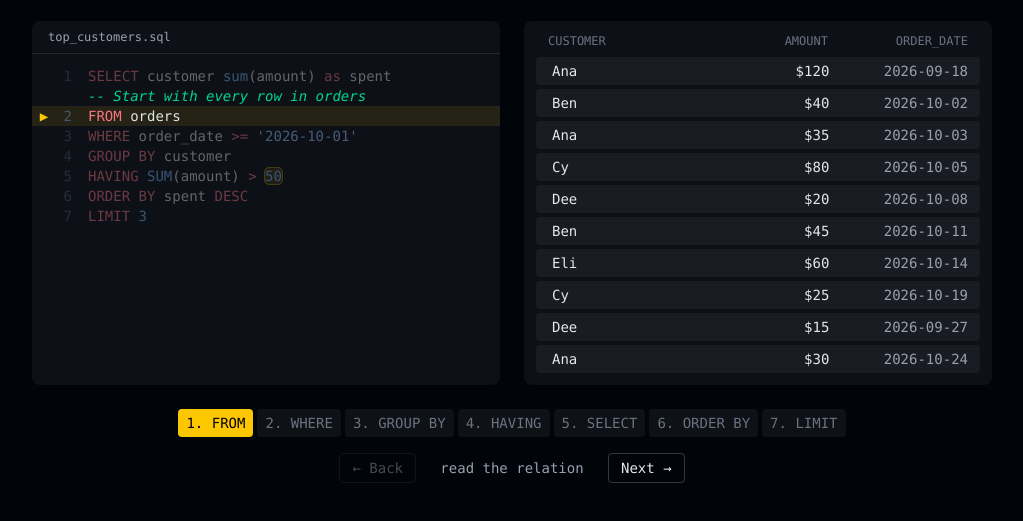
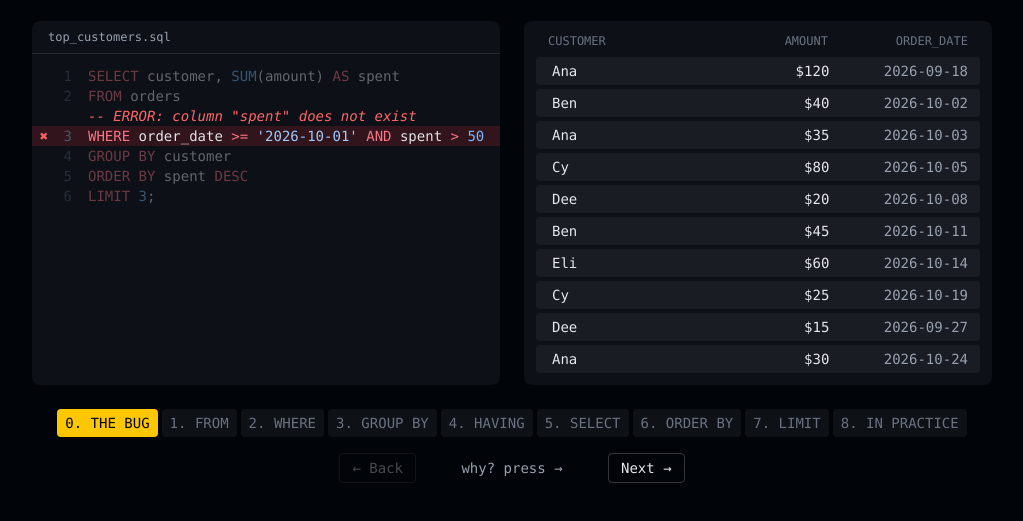
Before and after one commit to hafsabits/sql-order-blog, an Astro site: page /posts/sql-order in a window 1280 px wide. Shown: the part 127-648 px from the top of the page, without its empty margins (128-1151 px from the left). Built offline with nearby package versions, Linux system fonts and the light colour scheme; Astro itself is replaced by a stand-in of ours.

Commit message:
Add logical vs physical order ending step

```diff
--- a/src/components/sql-order/Controls.tsx
+++ b/src/components/sql-order/Controls.tsx
@@ -3,8 +3,10 @@ import { STEPS, type StepId } from "../../lib/sql-order/steps";
 const LAST_INDEX = STEPS.length - 1;
 
 const LABELS: Record<StepId, string> = {
+    intro: "THE BUG",
     from: "FROM", where: "WHERE", groupBy: "GROUP BY", having: "HAVING",
     select: "SELECT", orderBy: "ORDER BY", limit: "LIMIT",
+    practice: "IN PRACTICE",
 };
 
 type Props = {
@@ -37,7 +39,7 @@ export default function Controls({
                             : "bg-white/5 text-gray-500"
                         }`}
                         >
-              {i + 1}. {LABELS[s.id]}
+                        {i}. {LABELS[s.id]}
                     </button>
                 </li>
                 ))}
--- a/src/components/sql-order/QueryStepper.tsx
+++ b/src/components/sql-order/QueryStepper.tsx
@@ -9,12 +9,18 @@ import { runQuery, DEFAULT_PARAMS } from "../../lib/sql-order/engine";
 const LAST = STEPS.length - 1;
 const HAVING_INDEX = STEPS.findIndex((s) => s.id === "having");
 
-export default function QueryStepper({ tokens }: { tokens: ThemedToken[][] }) {
+type Props = {
+  tokens: ThemedToken[][];       // the correct query
+  brokenTokens: ThemedToken[][]; // the step-0 query with the bug
+};
+
+export default function QueryStepper({ tokens, brokenTokens }: Props) {
   const [index, setIndex] = useState(0);
   const [params, setParams] = useState(DEFAULT_PARAMS);
 
   const states = useMemo(() => runQuery(params), [params]);
   const step = STEPS[index];
+  const isIntro = step.id === "intro";
 
   const back = () => setIndex((i) => Math.max(0, i - 1));
   const next = () => setIndex((i) => Math.min(LAST, i + 1));
@@ -34,14 +40,19 @@ export default function QueryStepper({ tokens }: { tokens: ThemedToken[][] }) {
     <div className="flex flex-col gap-6">
       <div className="grid gap-6 md:grid-cols-2">
         <SqlPane
-          tokens={tokens}
+          tokens={isIntro ? brokenTokens : tokens}
           activeLine={step.line}
           comment={step.comment}
-          live={{
-            line: STEPS[HAVING_INDEX].line,
-            match: String(DEFAULT_PARAMS.minTotal),
-            value: String(params.minTotal),
-          }}
+          error={isIntro}
+          live={
+            isIntro
+              ? undefined
+              : {
+                  line: STEPS[HAVING_INDEX].line,
+                  match: String(DEFAULT_PARAMS.minTotal),
+                  value: String(params.minTotal),
+                }
+          }
         />
         <TablePane state={states[step.id]} />
       </div>
--- a/src/components/sql-order/SqlPane.tsx
+++ b/src/components/sql-order/SqlPane.tsx
@@ -5,9 +5,10 @@ type Props = {
   activeLine: number;
   comment: string;
   live?: { line: number; match: string; value: string }; // a token to swap live
+  error?: boolean; // show the active line as an error (step 0)
 };
 
-export default function SqlPane({ tokens, activeLine, comment, live }: Props) {
+export default function SqlPane({ tokens, activeLine, comment, live, error }: Props) {
   return (
     <div className="overflow-hidden rounded-lg bg-[#0d1117] font-mono text-sm">
       {/* Editor tab bar */}
@@ -22,13 +23,19 @@ export default function SqlPane({ tokens, activeLine, comment, live }: Props) {
             <div key={i}>
               {/* The explanation appears as a comment above the active line */}
               {active && (
-                <div className="pl-14 pr-4 italic text-emerald-400">{comment}</div>
+                <div className={`pl-14 pr-4 italic ${error ? "text-red-400" : "text-emerald-400"}`}>
+                  {comment}
+                </div>
               )}
 
-              <div className={`flex ${active ? "bg-yellow-400/10" : "opacity-40"}`}>
-                {/* Gutter: debugger arrow + line number */}
-                <span className="w-6 shrink-0 text-center text-yellow-400">
-                  {active ? "▶" : ""}
+              <div
+                className={`flex ${
+                  active ? (error ? "bg-red-500/15" : "bg-yellow-400/10") : "opacity-40"
+                }`}
+              >
+                {/* Gutter: debugger arrow (or error mark) + line number */}
+                <span className={`w-6 shrink-0 text-center ${error ? "text-red-400" : "text-yellow-400"}`}>
+                  {active ? (error ? "✖" : "▶") : ""}
                 </span>
                 <span className="w-6 shrink-0 select-none pr-2 text-right text-gray-600">
                   {i + 1}
--- a/src/lib/sql-order/engine.ts
+++ b/src/lib/sql-order/engine.ts
@@ -46,6 +46,7 @@ export function runQuery(p: QueryParams): Record<StepId, TableState> {
     const limited   = sorted.slice(0, p.limit);
 
     return {
+        intro:   { kind: "rows",   rows: fromRows },
         from:    { kind: "rows",   rows: fromRows },
         where:   { kind: "rows",   rows: whereRows },
         groupBy: { kind: "groups", groups },
@@ -53,5 +54,6 @@ export function runQuery(p: QueryParams): Record<StepId, TableState> {
         select:  { kind: "result", rows: selected },
         orderBy: { kind: "result", rows: sorted },
         limit:   { kind: "result", rows: limited },
+        practice: { kind: "result", rows: limited },
     };
 }
--- a/src/lib/sql-order/steps.ts
+++ b/src/lib/sql-order/steps.ts
@@ -1,30 +1,41 @@
-// written order
+// The query as it's WRITTEN, one clause per line.
 export const QUERY_LINES = [
-    "SELECT customer sum(amount) as spent",
+    "SELECT customer, SUM(amount) AS spent",
     "FROM orders",
     "WHERE order_date >= '2026-10-01'",
     "GROUP BY customer",
     "HAVING SUM(amount) > 50",
     "ORDER BY spent DESC",
-    "LIMIT 3",
+    "LIMIT 3;",
 ] as const;
 
-// run order as stepId
+// The broken first attempt readers see on step 0: filtering on the alias in WHERE.
+export const BROKEN_QUERY_LINES = [
+    "SELECT customer, SUM(amount) AS spent",
+    "FROM orders",
+    "WHERE order_date >= '2026-10-01' AND spent > 50",
+    "GROUP BY customer",
+    "ORDER BY spent DESC",
+    "LIMIT 3;",
+] as const;
+
 export type StepId =
-    | "from" | "where" | "groupBy" | "having" | "select" | "orderBy" | "limit";
+  | "intro" | "from" | "where" | "groupBy" | "having" | "select" | "orderBy" | "limit" | "practice";
 
 export type Step = {
     id: StepId;
-    line: number; // QUERY_LINES to highligh
-    operator: string; // relational alg symbol. "" if none
+    line: number;         // which line to highlight
+    operator: string;     // relational algebra symbol ("" if none)
     operatorName: string;
-    comment: string;
+    comment: string;      // the one-line "-- explanation"
 };
 
-// order SQL RUNS them.
+// Step 0 is the bug; steps 1–7 are the order SQL RUNS the clauses.
 export const STEPS: Step[] = [
+    { id: "intro",   line: 2, operator: "",  operatorName: "why? press →",
+        comment: '-- ERROR: column "spent" does not exist' },
     { id: "from",    line: 1, operator: "",  operatorName: "read the relation",
-    comment: "-- Start with every row in orders" },
+        comment: "-- Start with every row in orders" },
     { id: "where",   line: 2, operator: "σ", operatorName: "selection",
         comment: "-- Drop rows before Oct 1. `spent` doesn't exist yet!" },
     { id: "groupBy", line: 3, operator: "γ", operatorName: "grouping",
@@ -37,4 +48,6 @@ export const STEPS: Step[] = [
         comment: "-- Now `spent` exists, so ORDER BY can use it" },
     { id: "limit",   line: 6, operator: "",  operatorName: "no RA operator",
         comment: "-- Keep the top 3. Sets have no 'first'" },
+    { id: "practice", line: 1, operator: "", operatorName: "logical order ≠ physical plan",
+    comment: "-- Real engines may use an index: Sept rows are never read" },
 ];
--- a/src/pages/index.astro
+++ b/src/pages/index.astro
@@ -9,9 +9,9 @@ const posts = [
   },
 ];
 ---
-<BaseLayout title="YOUR BLOG NAME" description="Interactive explanations of how backend and data tech actually works.">
+<BaseLayout title="HAFSA GPT" description="Interactive explanations of how backend and data tech actually works.">
   <main class="mx-auto max-w-3xl px-8 py-16">
-    <h1 class="text-3xl font-semibold">YOUR BLOG NAME</h1>
+    <h1 class="text-3xl font-semibold">HAFSA GPT</h1>
     <p class="mt-2 text-gray-400">The theory you learned, and how it works in practice.</p>
 
     <ul class="mt-10 space-y-6">
--- a/src/pages/posts/sql-order.astro
+++ b/src/pages/posts/sql-order.astro
@@ -2,17 +2,23 @@
 import { codeToTokens } from "shiki";
 import PostLayout from "../../layouts/PostLayout.astro";
 import QueryStepper from "../../components/sql-order/QueryStepper";
-import { QUERY_LINES } from "../../lib/sql-order/steps";
+import { QUERY_LINES, BROKEN_QUERY_LINES } from "../../lib/sql-order/steps";
 
-const { tokens } = await codeToTokens(QUERY_LINES.join("\n"), {
-  lang: "sql",
-  theme: "github-dark",
-});
+async function highlight(lines: readonly string[]) {
+  const { tokens } = await codeToTokens(lines.join("\n"), {
+    lang: "sql",
+    theme: "github-dark",
+  });
+  return tokens;
+}
+
+const tokens = await highlight(QUERY_LINES);
+const brokenTokens = await highlight(BROKEN_QUERY_LINES);
 ---
 <PostLayout
   title="The order SQL actually runs your query"
   description="Step through a SQL query in the order the database evaluates it: FROM, WHERE, GROUP BY, HAVING, SELECT, ORDER BY, LIMIT."
   question="Who were our top 3 customers last month?"
 >
-  <QueryStepper client:load tokens={tokens} />
+  <QueryStepper client:load tokens={tokens} brokenTokens={brokenTokens} />
 </PostLayout>
```
Lines whose indentation alone changed are shown as unchanged.
